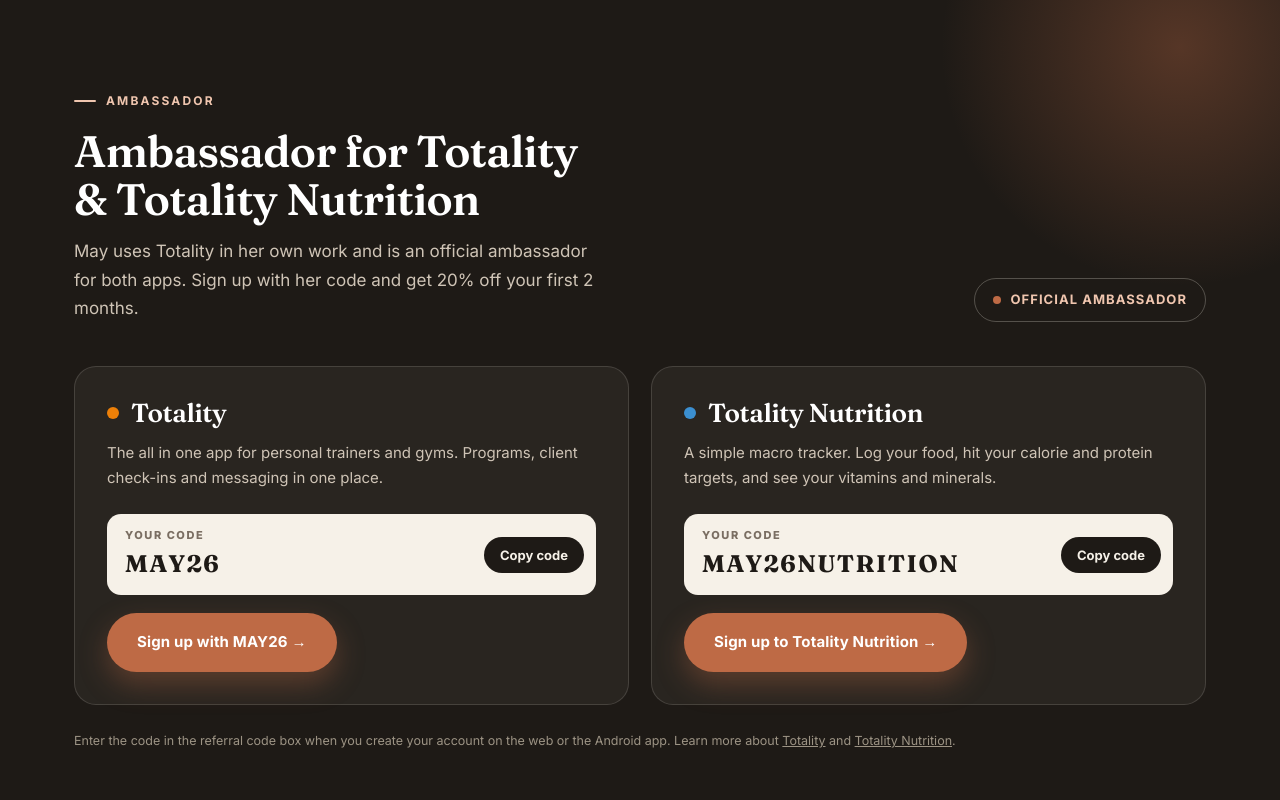
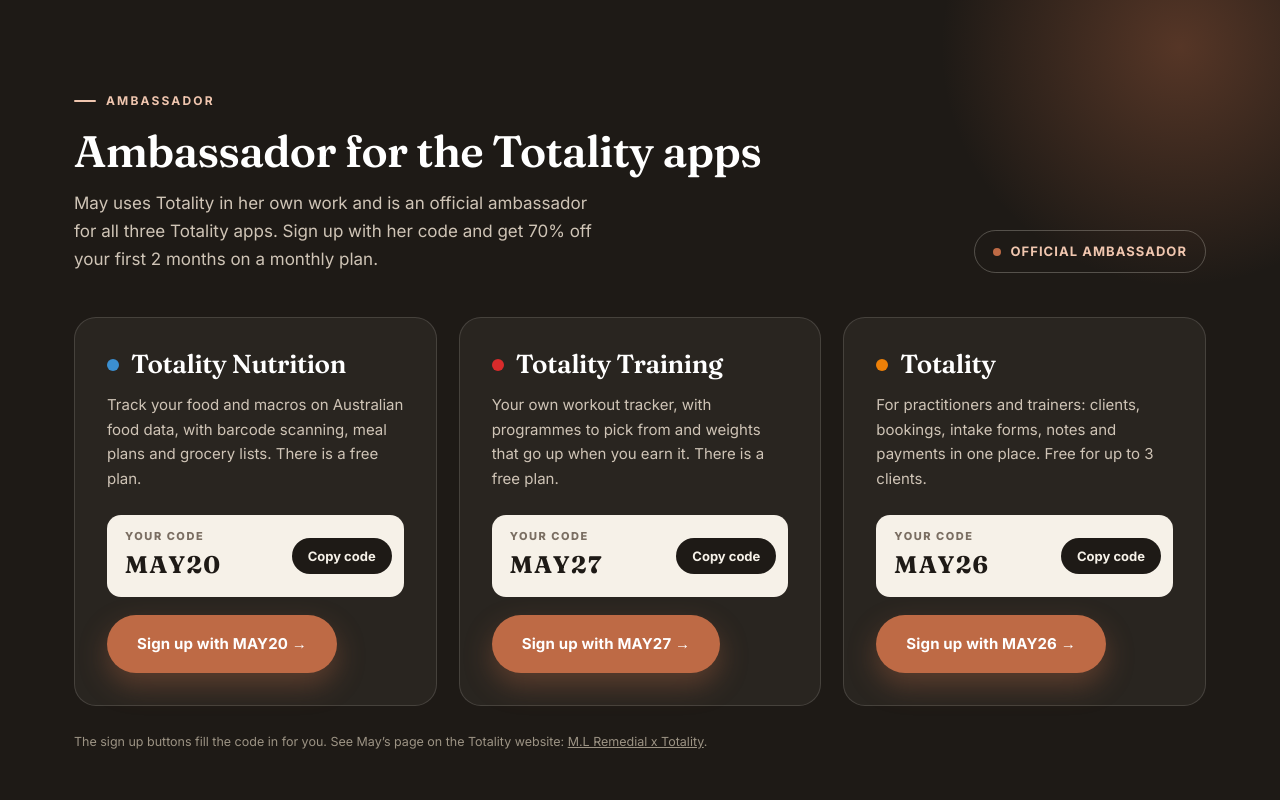
Before and after one commit to businesscoachtaj-oss/mlremedial-website, a plain HTML site: page index.html in a window 1280 px wide. Shown: the part 2760-3560 px from the top of the page. Drawn offline with Linux system fonts and the light colour scheme.

Commit message:
Ambassador section: all three Totality codes and a link to May's partner page
Fixes the old codes (MAY26NUTRITION, 20% off, old app links). Now MAY20 Nutrition,
MAY27 Training, MAY26 Totality, 70% off, sign up links that fill the code in.

Co-Authored-By: Claude Opus 5.5 <noreply@anthropic.com>
Claude-Session: https://claude.ai/code/session_01NuFkq8yWnFZfSVKBmM4NYV

```diff
--- a/css/style.css
+++ b/css/style.css
@@ -261,6 +261,8 @@ p{ margin: 0 0 1em; }
 .amb-card .amb-dot{ width:12px; height:12px; border-radius:50%; }
 .amb-card .amb-dot.totality{ background:#ED8008; }
 .amb-card .amb-dot.nutrition{ background:#3B8FD0; }
+.amb-card .amb-dot.training{ background:#D92B2B; }
+.amb-grid--3{ grid-template-columns: repeat(3,1fr); }
 .amb-card h3{ font-size: 26px; color:#fff; margin:0; }
 .amb-card p{ color:#CFC4B6; font-size:15px; flex-grow:1; }
 .code-box{
@@ -363,7 +365,7 @@ p{ margin: 0 0 1em; }
   .page-hero .container, .split{ grid-template-columns: 1fr; gap: 40px; }
   .page-hero h1{ font-size: 42px; }
   .section-head h2, .split h2, .amb-head h2{ font-size: 34px; }
-  .grid-3, .grid-2, .certs-grid, .amb-grid, .book-options, .contact-grid{ grid-template-columns: 1fr; }
+  .grid-3, .grid-2, .certs-grid, .amb-grid, .amb-grid--3, .book-options, .contact-grid{ grid-template-columns: 1fr; }
   .amb-head{ grid-template-columns: 1fr; gap: 18px; }
   .steps{ grid-template-columns: repeat(2,1fr); }
   .footer-top{ grid-template-columns: 1fr; gap: 28px; }
--- a/index.html
+++ b/index.html
@@ -124,32 +124,41 @@
     <div class="amb-head">
       <div>
         <span class="eyebrow light">Ambassador</span>
-        <h2>Ambassador for Totality &amp; Totality Nutrition</h2>
-        <p>May uses Totality in her own work and is an official ambassador for both apps. Sign up with her code and get 20% off your first 2 months.</p>
+        <h2>Ambassador for the Totality apps</h2>
+        <p>May uses Totality in her own work and is an official ambassador for all three Totality apps. Sign up with her code and get 70% off your first 2 months on a monthly plan.</p>
       </div>
       <span class="amb-badge">Official ambassador</span>
     </div>
-    <div class="amb-grid">
+    <div class="amb-grid amb-grid--3">
+      <div class="amb-card">
+        <div class="amb-app"><span class="amb-dot nutrition"></span><h3>Totality Nutrition</h3></div>
+        <p>Track your food and macros on Australian food data, with barcode scanning, meal plans and grocery lists. There is a free plan.</p>
+        <div class="code-box">
+          <div><span class="code-label">Your code</span><span class="code">MAY20</span></div>
+          <button class="copy-btn" data-copy="MAY20">Copy code</button>
+        </div>
+        <a href="https://totalitynutrition.com.au/signup?ref=MAY20" target="_blank" rel="noopener" class="btn btn--primary">Sign up with MAY20 &rarr;</a>
+      </div>
+      <div class="amb-card">
+        <div class="amb-app"><span class="amb-dot training"></span><h3>Totality Training</h3></div>
+        <p>Your own workout tracker, with programmes to pick from and weights that go up when you earn it. There is a free plan.</p>
+        <div class="code-box">
+          <div><span class="code-label">Your code</span><span class="code">MAY27</span></div>
+          <button class="copy-btn" data-copy="MAY27">Copy code</button>
+        </div>
+        <a href="https://totality-training.vercel.app/training/auth?ref=MAY27" target="_blank" rel="noopener" class="btn btn--primary">Sign up with MAY27 &rarr;</a>
+      </div>
       <div class="amb-card">
         <div class="amb-app"><span class="amb-dot totality"></span><h3>Totality</h3></div>
-        <p>The all in one app for personal trainers and gyms. Programs, client check-ins and messaging in one place.</p>
+        <p>For practitioners and trainers: clients, bookings, intake forms, notes and payments in one place. Free for up to 3 clients.</p>
         <div class="code-box">
           <div><span class="code-label">Your code</span><span class="code">MAY26</span></div>
           <button class="copy-btn" data-copy="MAY26">Copy code</button>
         </div>
-        <a href="https://totality-omega.vercel.app/signup?ref=MAY26" target="_blank" rel="noopener" class="btn btn--primary">Sign up with MAY26 &rarr;</a>
-      </div>
-      <div class="amb-card">
-        <div class="amb-app"><span class="amb-dot nutrition"></span><h3>Totality Nutrition</h3></div>
-        <p>A simple macro tracker. Log your food, hit your calorie and protein targets, and see your vitamins and minerals.</p>
-        <div class="code-box">
-          <div><span class="code-label">Your code</span><span class="code">MAY26NUTRITION</span></div>
-          <button class="copy-btn" data-copy="MAY26NUTRITION">Copy code</button>
-        </div>
-        <a href="https://totality-nutrition.vercel.app/signup" target="_blank" rel="noopener" class="btn btn--primary">Sign up to Totality Nutrition &rarr;</a>
+        <a href="https://totalityapp.com.au/signup?ref=MAY26" target="_blank" rel="noopener" class="btn btn--primary">Sign up with MAY26 &rarr;</a>
       </div>
     </div>
-    <p class="amb-fine">Enter the code in the referral code box when you create your account on the web or the Android app. Learn more about <a href="https://totality360.com.au/totality.html" target="_blank" rel="noopener" style="text-decoration:underline;">Totality</a> and <a href="https://totality360.com.au/nutrition.html" target="_blank" rel="noopener" style="text-decoration:underline;">Totality Nutrition</a>.</p>
+    <p class="amb-fine">The sign up buttons fill the code in for you. See May’s page on the Totality website: <a href="https://totality360.com.au/partner/ml-remedial.html" target="_blank" rel="noopener" style="text-decoration:underline;">M.L Remedial x Totality</a>.</p>
   </div>
 </section>
 
@@ -169,7 +178,7 @@
       <div>
         <span class="footer-brand">M.L Remedial</span>
         <p>Remedial massage with May Lareza. Upper 14/175 Lower Gibbes St, Roseville NSW 2069.</p>
-        <p class="footer-amb"><strong>Ambassador for Totality &amp; Totality Nutrition.</strong> Use code MAY26 at signup.</p>
+        <p class="footer-amb"><strong>Official Totality ambassador.</strong> <a href="https://totality360.com.au/partner/ml-remedial.html" target="_blank" rel="noopener" style="text-decoration:underline;">See May’s Totality partner page</a>.</p>
       </div>
       <div>
         <h5>Explore</h5>
```
Also changed, not shown: about.html (+25 -16 lines), book.html (+1 -1 lines), contact.html (+1 -1 lines), services.html (+1 -1 lines).
